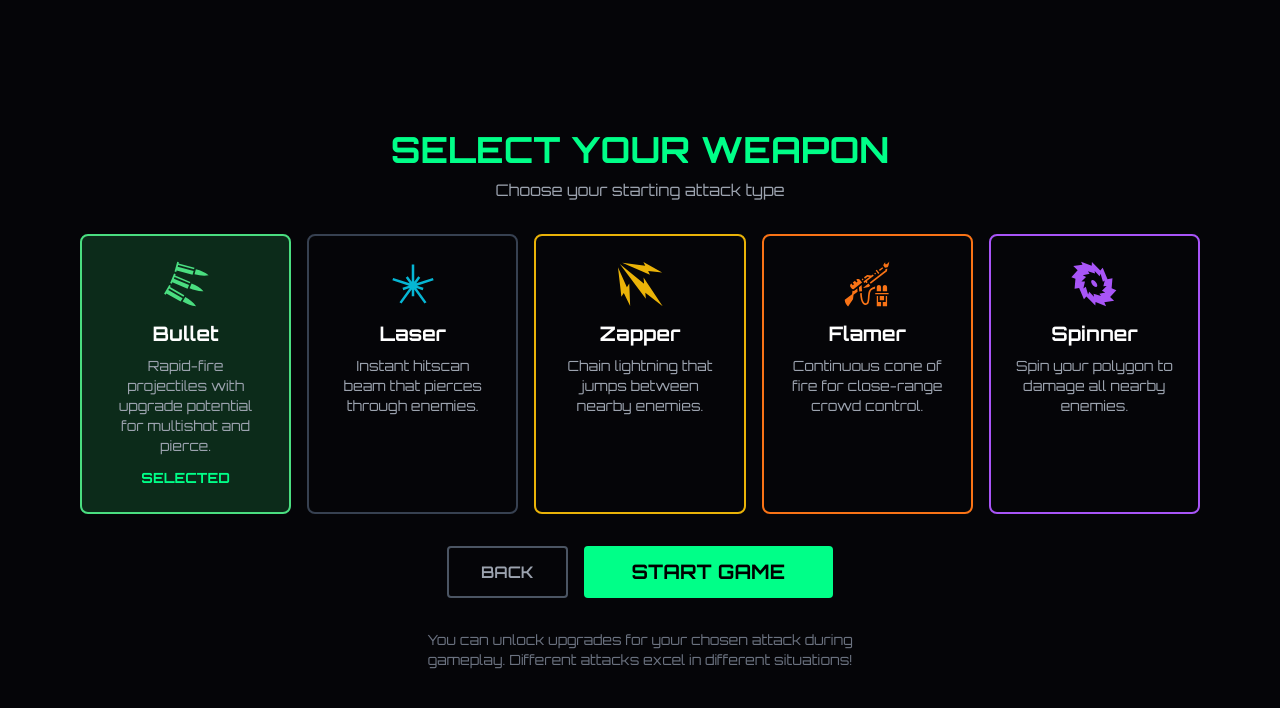
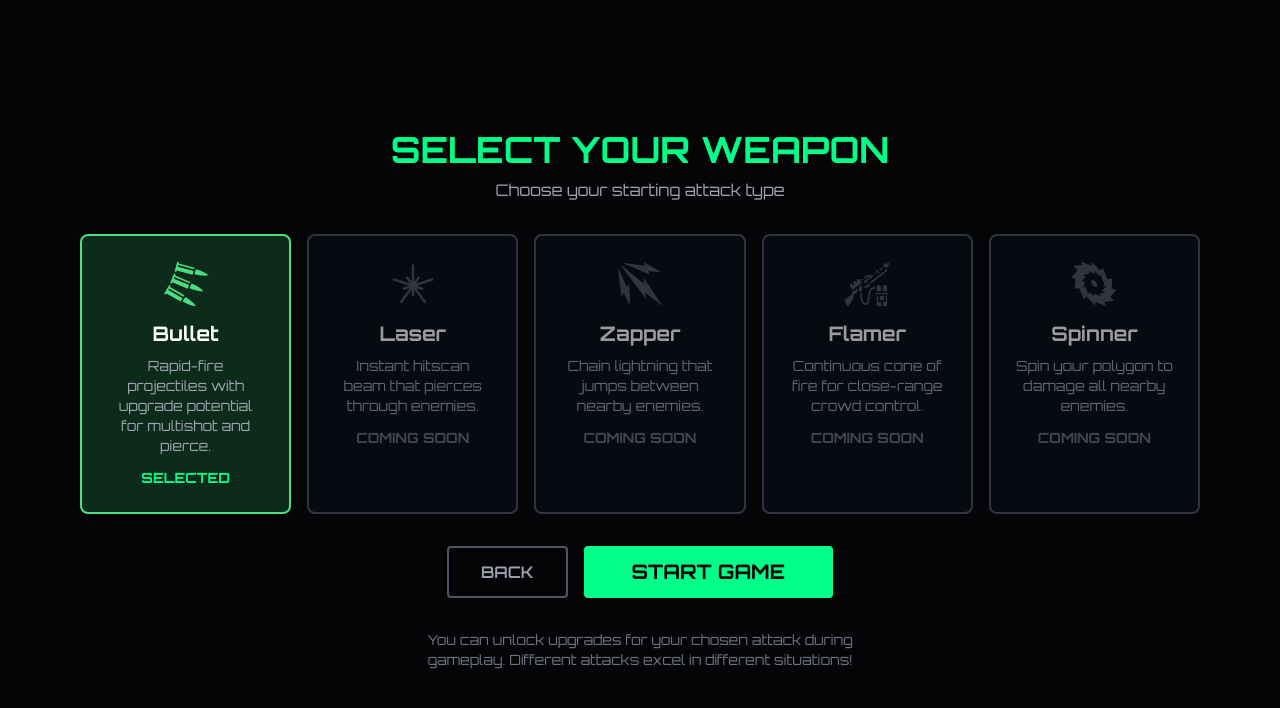
Before and after one commit to nolanrd04/Polygon, a React (Vite) app in the folder frontend/: page /select-attack in a window 1280 px wide. Shown: the top 708 px of the page. Built offline with nearby package versions, Linux system fonts and the light colour scheme; the HTML template or start-up script is replaced by a standard one.

Commit message:
removed other attacks from selection

```diff
--- a/frontend/src/pages/AttackSelectPage.tsx
+++ b/frontend/src/pages/AttackSelectPage.tsx
@@ -31,6 +31,9 @@ export default function AttackSelectPage() {
   const navigate = useNavigate()
   const [selectedAttack, setSelectedAttack] = useState<AttackType>('bullet')
 
+  // Only bullet is implemented for now
+  const implementedAttacks: Set<AttackType> = new Set(['bullet'])
+
   const attacks = Object.entries(ATTACK_INFO) as [AttackType, typeof ATTACK_INFO[AttackType]][]
 
   const handleStartGame = () => {
@@ -47,26 +50,38 @@ export default function AttackSelectPage() {
       <p className="text-gray-400 mb-8">Choose your starting attack type</p>
 
       <div className="grid grid-cols-1 md:grid-cols-3 lg:grid-cols-5 gap-4 mb-8 px-4 max-w-6xl">
-        {attacks.map(([type, info]) => (
+        {attacks.map(([type, info]) => {
+          const isImplemented = implementedAttacks.has(type)
+
+          return (
             <button
               key={type}
-            onClick={() => setSelectedAttack(type)}
-            className={`p-6 rounded-lg border-2 transition-all flex flex-col items-center text-center ${
-              selectedAttack === type
+              onClick={() => isImplemented && setSelectedAttack(type)}
+              disabled={!isImplemented}
+              className={`p-6 rounded-lg border-2 transition-all flex flex-col items-center text-center relative ${
+                isImplemented
+                  ? selectedAttack === type
                     ? ATTACK_SELECTED_COLORS[type]
                     : `border-gray-700 ${ATTACK_COLORS[type]}`
+                  : 'border-gray-600 bg-gray-900/50 text-gray-600 cursor-not-allowed opacity-60'
               }`}
             >
               <div className="mb-3">{ATTACK_ICONS[type]}</div>
               <h3 className="text-xl font-bold text-white mb-2">{info.name}</h3>
               <p className="text-gray-400 text-sm">{info.description}</p>
-            {selectedAttack === type && (
+              {isImplemented && selectedAttack === type && (
                 <div className="mt-3 text-polygon-primary font-bold text-sm">
                   SELECTED
                 </div>
               )}
+              {!isImplemented && (
+                <div className="mt-3 text-gray-500 font-bold text-sm">
+                  COMING SOON
+                </div>
+              )}
             </button>
-        ))}
+          )
+        })}
       </div>
 
       <div className="flex gap-4">
```
Lines whose indentation alone changed are shown as unchanged.
